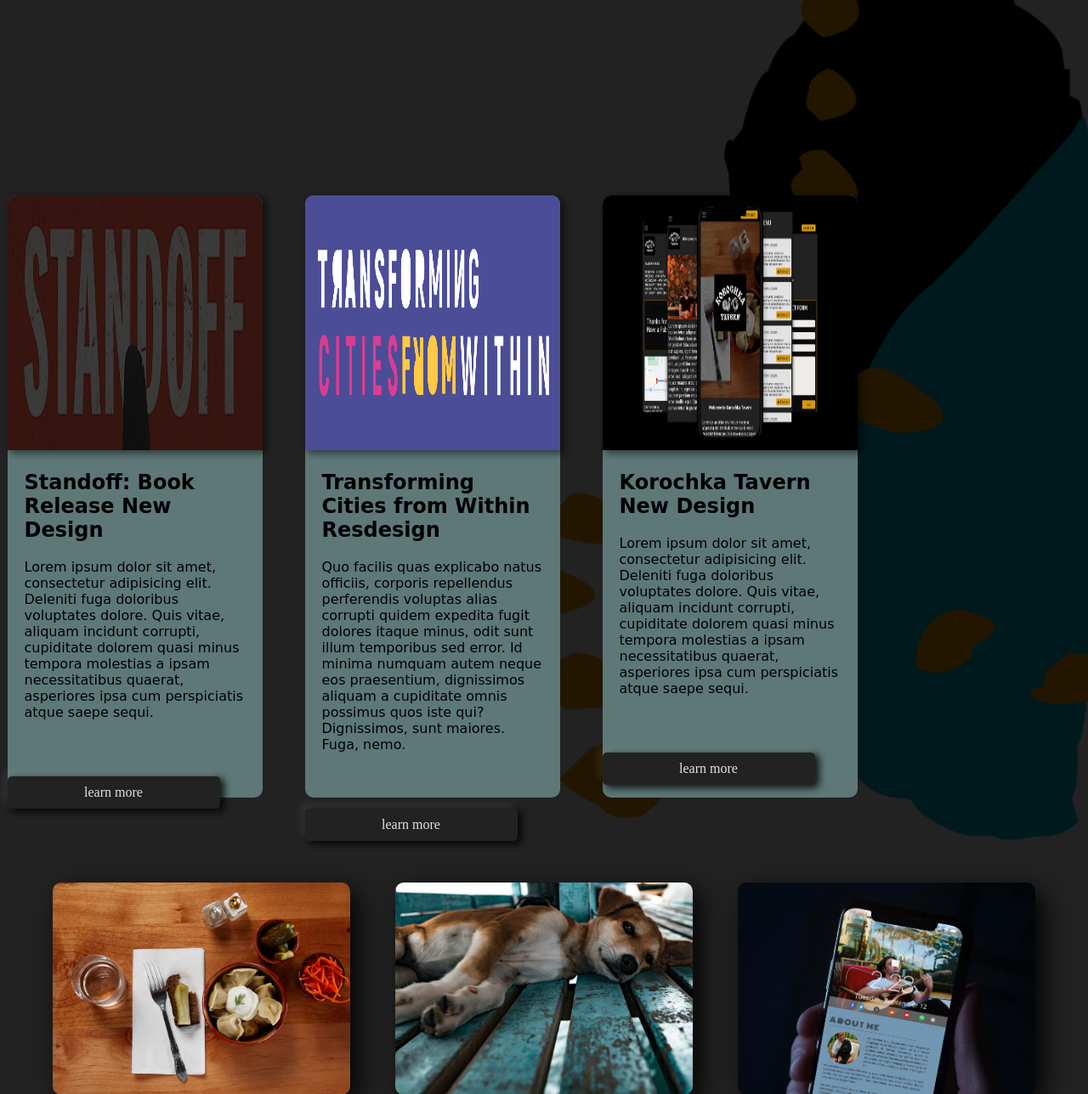
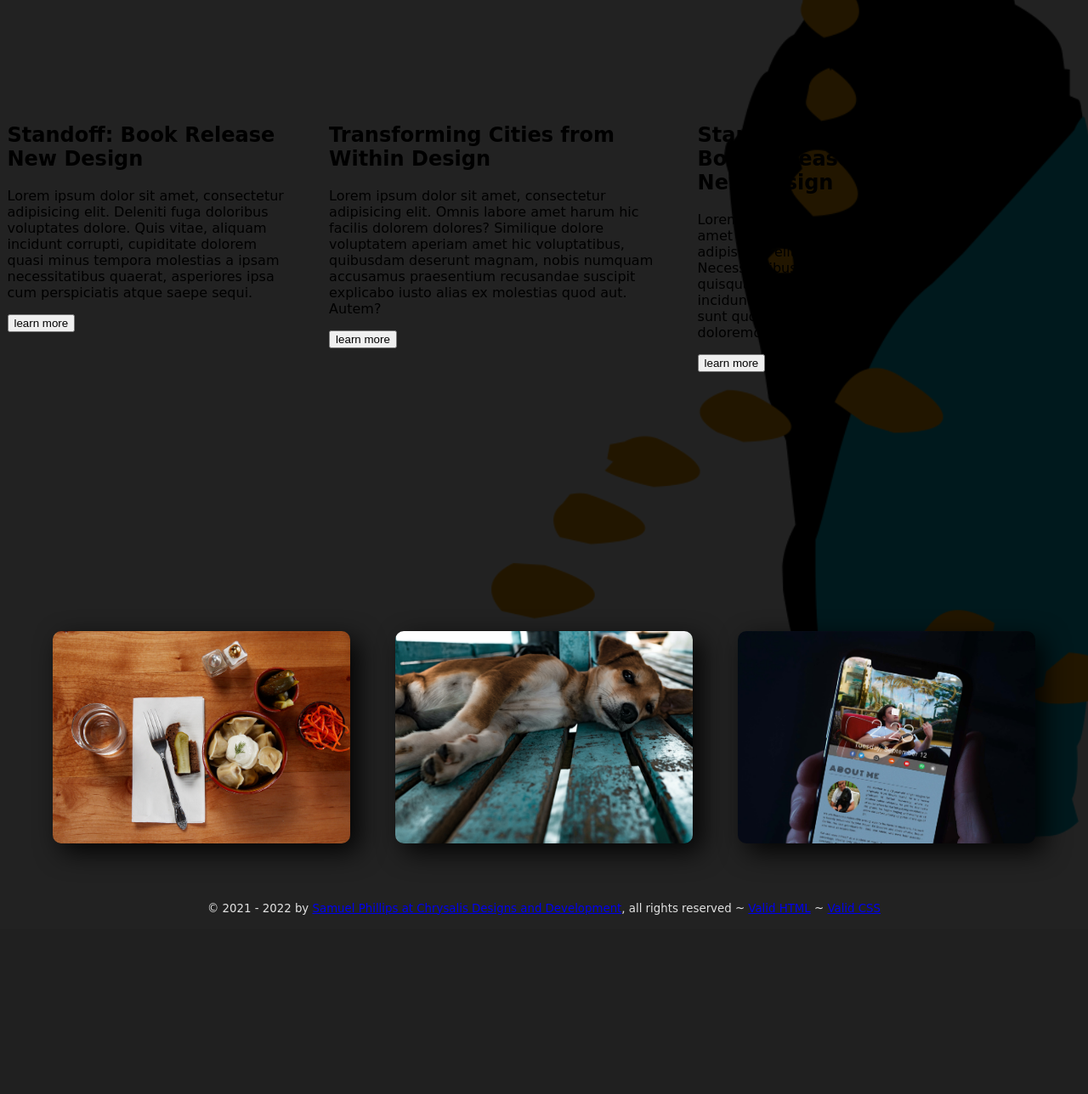
Before and after one commit to samphi6/chrysalisDesign, a PHP site: page /cases.php in a window 1280 px wide. Shown: the part 584-1872 px from the top of the page at 85% size. After the commit the page ends 1661 px from the top, so only its background shows below. Run offline with PHP 8.4, Linux system fonts and the light colour scheme; some web fonts are replaced.

Commit message:
updated case cards

```diff
--- a/cases.php
+++ b/cases.php
@@ -2,11 +2,11 @@
 
 <div class="case-container">
 
-    <div class="case">
+    <div class="case-card">
 
-        <img src="img/standoffDrawer.png" alt="Korochka Mobile Mockups">
+        <div class="card-image-1" title="Standoff Book Release Cover Art"></div>
 
-        <div class="case-descr">
+        <div class="case-content">
 
             <h2>Standoff: Book Release New Design</h2>
 
@@ -18,15 +18,15 @@
 
     </div>
 
-    <div class="case">
+    <div class="case-card">
 
-        <img src="img/tcfw.png" alt="Korochka Mobile Mockups">
+        <div class="card-image-2" title="Transfroming Cities from Within Logo"></div>
 
-        <div class="case-descr">
+        <div class="case-content">
 
-            <h2>Transforming Cities from Within Resdesign</h2>
+            <h2>Transforming Cities from Within Design</h2>
 
-            <p>Quo facilis quas explicabo natus officiis, corporis repellendus perferendis voluptas alias corrupti quidem expedita fugit dolores itaque minus, odit sunt illum temporibus sed error. Id minima numquam autem neque eos praesentium, dignissimos aliquam a cupiditate omnis possimus quos iste qui? Dignissimos, sunt maiores. Fuga, nemo.</p>
+            <p>Lorem ipsum dolor sit amet, consectetur adipisicing elit. Omnis labore amet harum hic facilis dolorem dolores? Similique dolore voluptatem aperiam amet hic voluptatibus, quibusdam deserunt magnam, nobis numquam accusamus praesentium recusandae suscipit explicabo iusto alias ex molestias quod aut. Autem?</p>
 
         </div>
 
@@ -34,15 +34,15 @@
 
     </div>
 
-    <div class="case">
+    <div class="case-card">
 
-        <img src="img/korochkaMocks.jpg" alt="Korochka Mobile Mockups">
+        <div class="card-image-3" title="Korochka Tavern Site Design Notes"></div>
 
-        <div class="case-descr">
+        <div class="case-content">
 
-            <h2>Korochka Tavern New Design</h2>
+            <h2>Standoff: Book Release New Design</h2>
 
-            <p>Lorem ipsum dolor sit amet, consectetur adipisicing elit. Deleniti fuga doloribus voluptates dolore. Quis vitae, aliquam incidunt corrupti, cupiditate dolorem quasi minus tempora molestias a ipsam necessitatibus quaerat, asperiores ipsa cum perspiciatis atque saepe sequi.</p>
+            <p>Lorem ipsum dolor sit, amet consectetur adipisicing elit. Necessitatibus quisquam delectus incidunt iure veritatis sunt quo deserunt eum doloremque quod.</p>
 
         </div>
 
@@ -52,4 +52,9 @@
 
 </div>
 
+</div>
+
+
+</div>
+
 <?php include "includes/footer.php"; ?>
```
